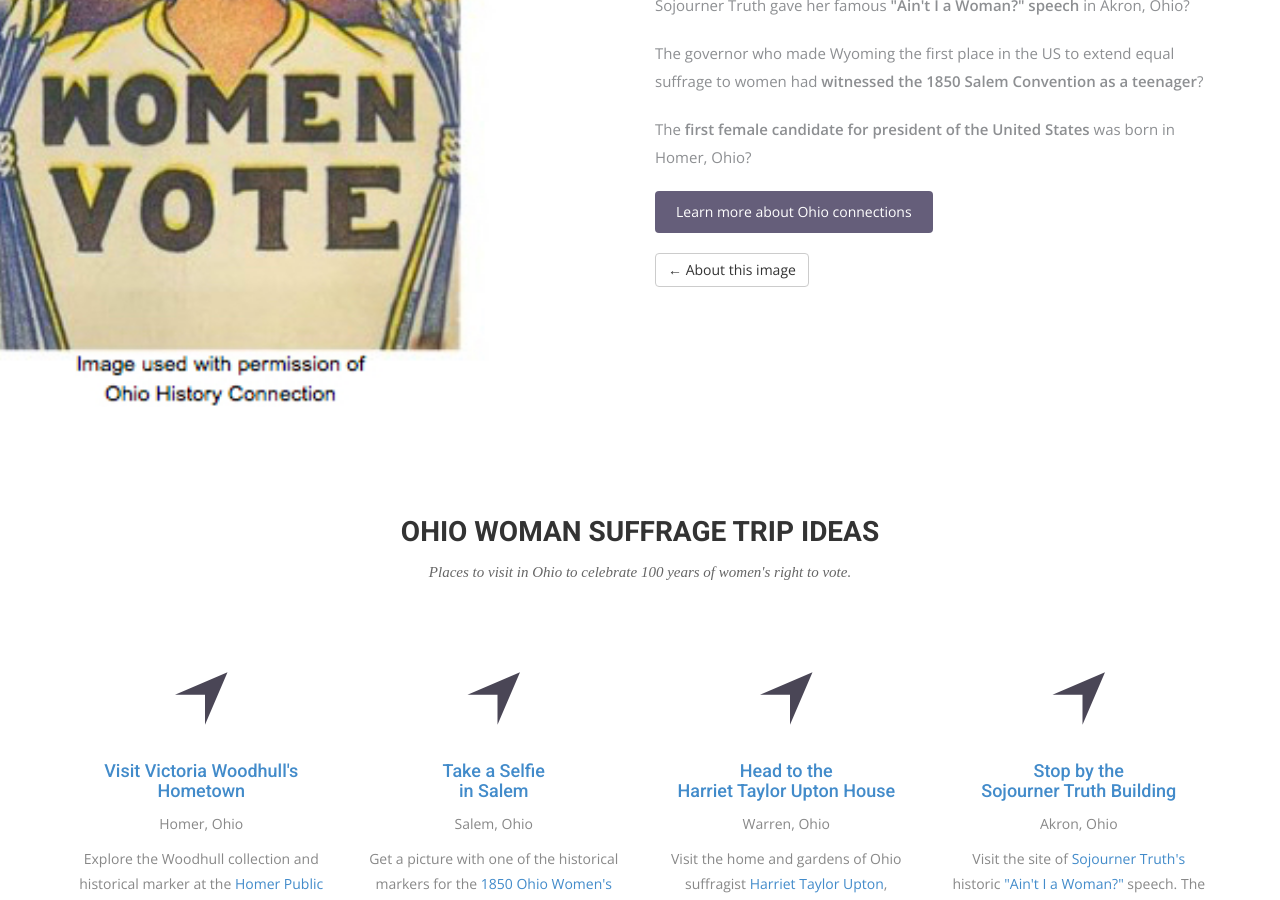
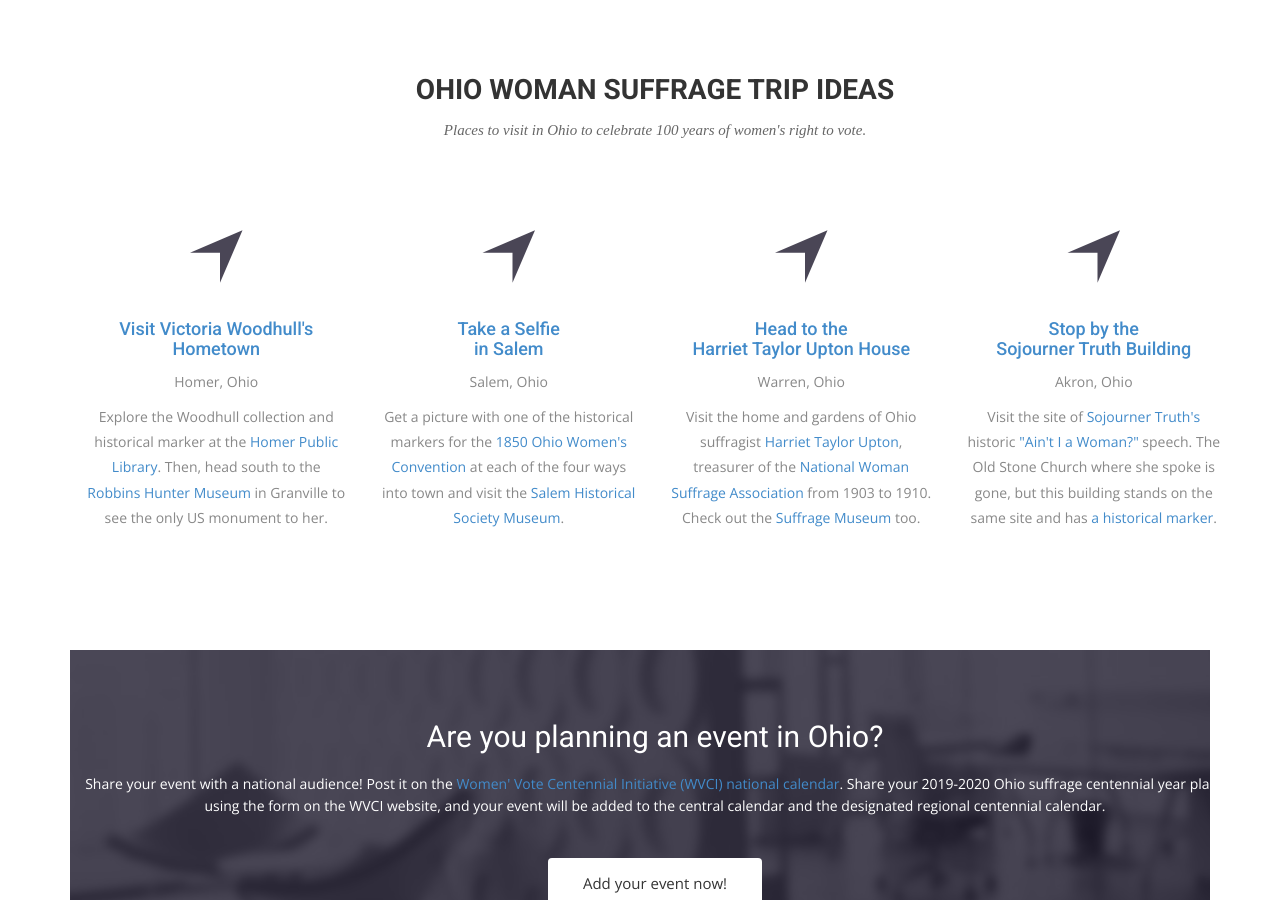
Before and after one commit to OhioSuffrageCentennial/ohiosuffragecentennial, a Jekyll site: the page built from index.html, in a window 1280 px wide and 900 px high, scrolled down 1289 px. Built offline with Jekyll 4.4.1, drawn with Linux system fonts in a browser that asks for light colours; nearby versions of some CDN libraries; some web fonts are replaced.

Commit message:
update ohio connections on home page

```diff
--- a/index.html
+++ b/index.html
@@ -41,6 +41,26 @@
   </div>
 </section> -->
 
+  <div class="container">
+    <div class="row">
+      <div class="col-md-12">
+        <div class="block">
+          <div class="section-title">
+            <h2>OHIO PEOPLE AND PLACES</h2>
+            <p>From north to south, east to west, Ohio played a crucial yet forgotten role in the struggle for woman suffrage, a 72-plus-year campaign that cost millions of dollars and to which generations of women dedicated their lives.</p>
+            <p><b>Did you know...</b></p>
+            <p>The 1848 National Convention of Black Freemen was the very <b>first national convention to allow women's participation</b>, and it was held in Cleveland?</p>
+            <p>The <b>1850 Ohio Women's Convention at Salem</b> was the first convention to be run and organized entirely by women?</p>
+            <p>Sojourner Truth gave her famous <b>"Ain't I a Woman?" speech</b> in Akron, Ohio?</p>
+            <p>The governor who made Wyoming the first place in the US to extend equal suffrage to women had <b>witnessed the 1850 Salem Convention as a teenager</b>?</p>
+            <p>The <b>first female candidate for president of the United States</b> was born in Homer, Ohio?</p>
+            <a href="{{ site.baseurl }}/connections" class="btn btn-view-works">Learn more about Ohio connections</a>
+        </div>
+      </div>
+    </div>
+  </div>
+
+<!-- hide featue-bg problem
 <section id="feature">
 <div class="container">
   <div class="row">
@@ -59,7 +79,7 @@
     </div>
   </div>
 </div>
-</section>
+</section>-->
 
 <!-- Service Start -->
 <section id="service">
```
